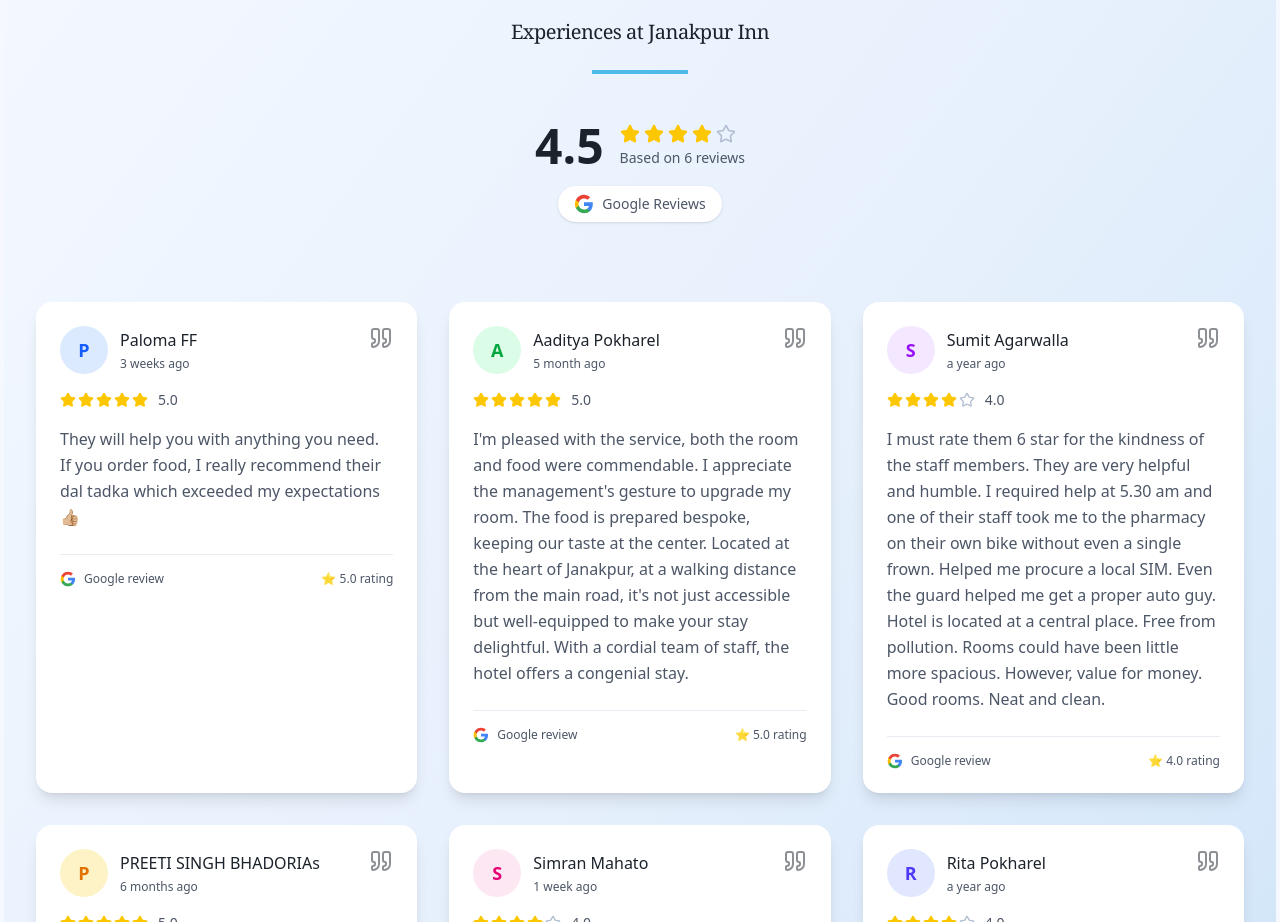
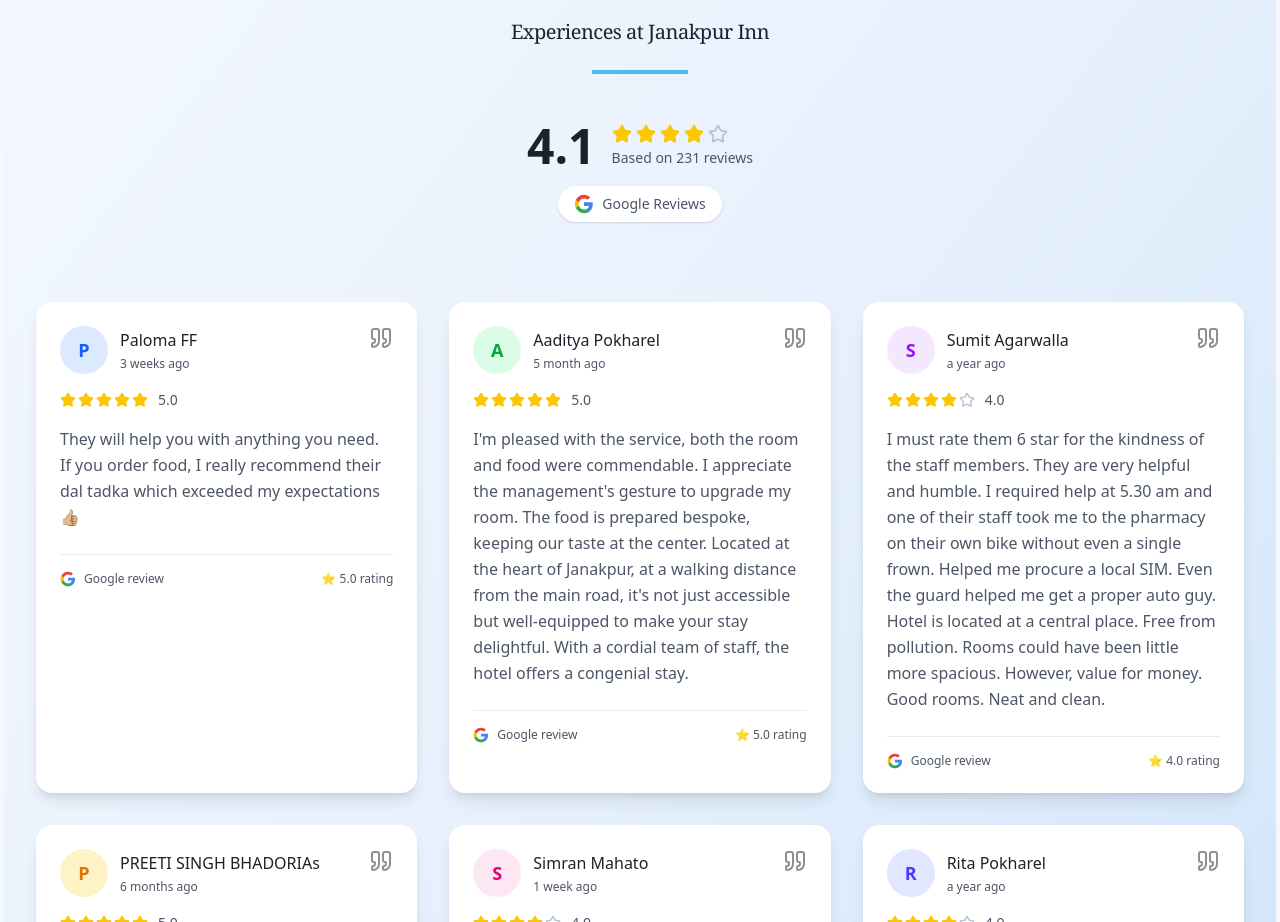
Before and after one commit to yeswho/janakpurinn-fe, a React (Vite) app: page / in a window 1280 px wide. Shown: the part 3480-4402 px from the top of the page. Built offline with nearby package versions, Linux system fonts and the light colour scheme.

Commit message:
review fix

```diff
--- a/src/components/sections/Hotel/GoogleReview.tsx
+++ b/src/components/sections/Hotel/GoogleReview.tsx
@@ -55,8 +55,8 @@ const GoogleReviews = () => {
   ];
 
   // Calculate overall rating
-  const averageRating = (reviews.reduce((acc, review) => acc + review.rating, 0) / reviews.length).toFixed(1);
-  const totalReviews = reviews.length;
+  const averageRating = 4.1;
+  const totalReviews = 231;
 
   // Render stars based on rating
   const renderStars = (rating: number) => {
@@ -234,7 +234,7 @@ const GoogleReviews = () => {
             We value your feedback. Share your experience at Janakpur Inn and help others discover our hospitality.
           </motion.p>
           <motion.a
-            href="https://search.google.com/local/writereview?placeid=YOUR_PLACE_ID"
+            href="https://www.google.com/travel/search?g2lb=4965990,72471280,72560029,72573224,72647020,72686036,72803964,72882230,72958624,73059275,73064764,73107089,73192290&hl=en-NP&gl=np&cs=1&ssta=1&q=janakpurinn&ts=CAEaRwopEicyJTB4MzllYzQxNjkxOTRiYjZiZDoweGM3MzM5NzZhMWUzMmUyMzYSGhIUCgcI6g8QARgSEgcI6g8QARgTGAEyAhAA&qs=CAEyFENnc0l0c1RMOGFIdDVabkhBUkFCOAJCCQk24jIeapczx0IJCTbiMh5qlzPH&ap=ugEHcmV2aWV3cw&ictx=111&ved=1t:247458"
             target="_blank"
             rel="noopener noreferrer"
             whileHover={{ scale: 1.05 }}
```
